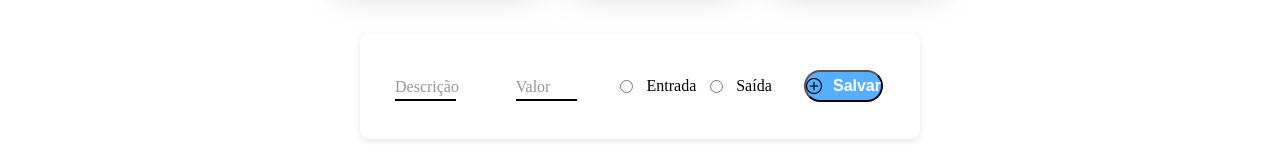
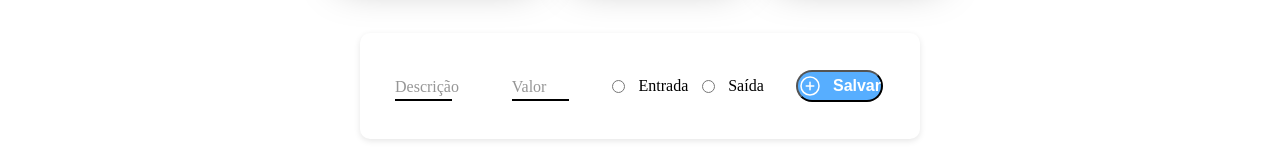
Before and after one commit to Guilherme027/Projeto-YAGO, a plain HTML site: page index.html in a window 1280 px wide. Shown: the part 327-487 px from the top of the page. Drawn offline with nearby package versions, Linux system fonts and the light colour scheme; a web font is replaced by a local one.

Commit message:
finança

```diff
--- a/index.html
+++ b/index.html
@@ -56,7 +56,7 @@
                     <label for="saida">Saída</label>
                 </div>
 
-                <button type="submit" class="button">Salvar <img src="icons/adição.png" alt="" id="salvar"></button>
+                <button type="submit" class="button">Salvar <ion-icon name="add-circle-outline" id="salvar"></ion-icon></button>
 
             </form>
         </div>
--- a/style.css
+++ b/style.css
@@ -158,9 +158,8 @@ input[type=number]::-webkit-outer-spin-button {
 }
 
 #salvar {
-  width: 1rem;
-  height: 1rem;
-
+  width: 1.5rem;
+  height: 1.5rem;
 }
 
 #radio {
```
